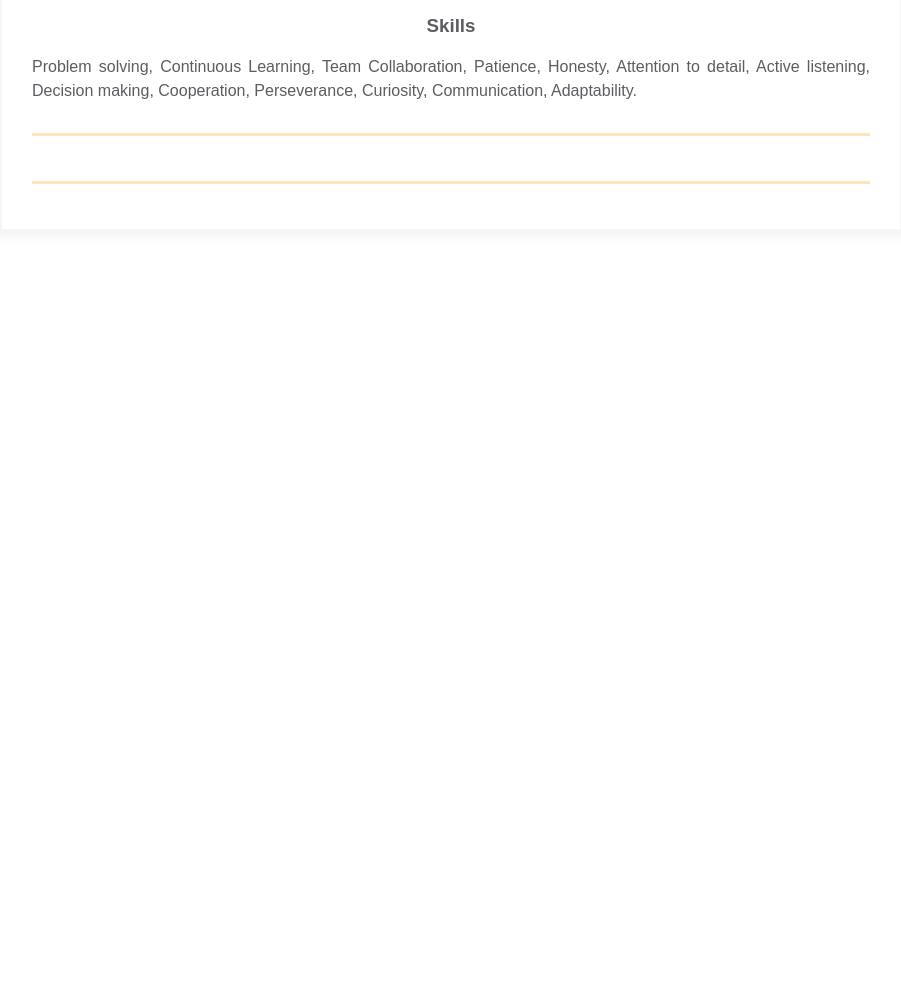
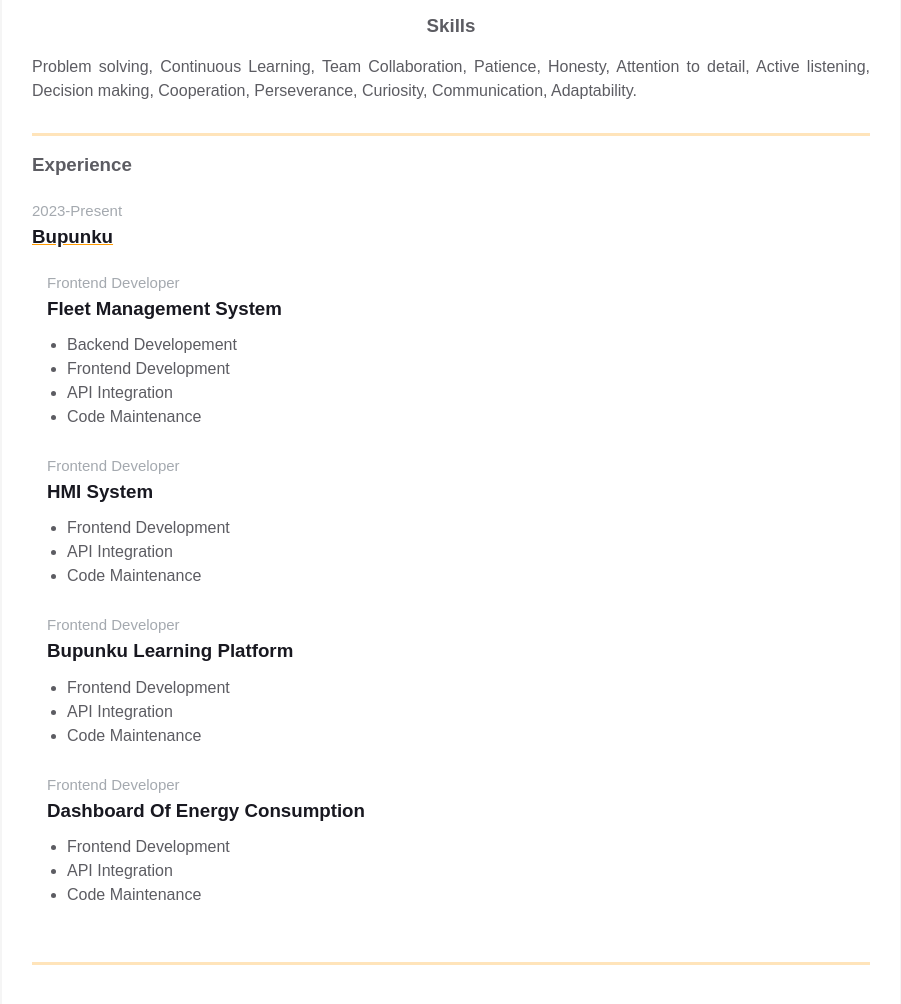
Before and after one commit to edwarmv/homepage, a plain HTML site: page index.html in a window 1280 px wide. Shown: the part 542-1546 px from the top of the page, without its empty margins (189-1090 px from the left). Before the commit the page ends 822 px from the top, so only its background shows below. Drawn offline with Linux system fonts and the light colour scheme.

Commit message:
Add experiences
closes #4

```diff
--- a/index.html
+++ b/index.html
@@ -123,7 +123,74 @@
         <div class="container">
           <div class="resume__block">
             <div class="main-info fh">
-              <div class="experiences"></div>
+              <div class="experiences">
+                <h3 class="experiences__header">Experience</h3>
+                <div class="experiences__company">
+                  <div class="experiences__company-header">
+                    <span class="experiences__company-header-durability"
+                    >2023-Present</span
+                    >
+                    <h3 class="experiences__company-header-name">Bupunku</h3>
+                  </div>
+
+                  <div class="experiences__company-project">
+                    <span class="experiences__company-project-role"
+                    >Frontend Developer</span
+                    >
+                    <h3 class="experiences__company-project-name">
+                      Fleet Management System
+                    </h3>
+                    <ul class="experiences__company-project-responsibilities">
+                      <li>Backend Developement</li>
+                      <li>Frontend Development</li>
+                      <li>API Integration</li>
+                      <li>Code Maintenance</li>
+                    </ul>
+                  </div>
+
+                  <div class="experiences__company-project">
+                    <span class="experiences__company-project-role"
+                    >Frontend Developer</span
+                    >
+                    <h3 class="experiences__company-project-name">
+                      HMI System
+                    </h3>
+                    <ul class="experiences__company-project-responsibilities">
+                      <li>Frontend Development</li>
+                      <li>API Integration</li>
+                      <li>Code Maintenance</li>
+                    </ul>
+                  </div>
+
+                  <div class="experiences__company-project">
+                    <span class="experiences__company-project-role"
+                    >Frontend Developer</span
+                    >
+                    <h3 class="experiences__company-project-name">
+                      Bupunku Learning Platform
+                    </h3>
+                    <ul class="experiences__company-project-responsibilities">
+                      <li>Frontend Development</li>
+                      <li>API Integration</li>
+                      <li>Code Maintenance</li>
+                    </ul>
+                  </div>
+
+                  <div class="experiences__company-project">
+                    <span class="experiences__company-project-role"
+                    >Frontend Developer</span
+                    >
+                    <h3 class="experiences__company-project-name">
+                      Dashboard Of Energy Consumption
+                    </h3>
+                    <ul class="experiences__company-project-responsibilities">
+                      <li>Frontend Development</li>
+                      <li>API Integration</li>
+                      <li>Code Maintenance</li>
+                    </ul>
+                  </div>
+                </div>
+              </div>
 
               <div class="additional-info fv"></div>
             </div>
```
